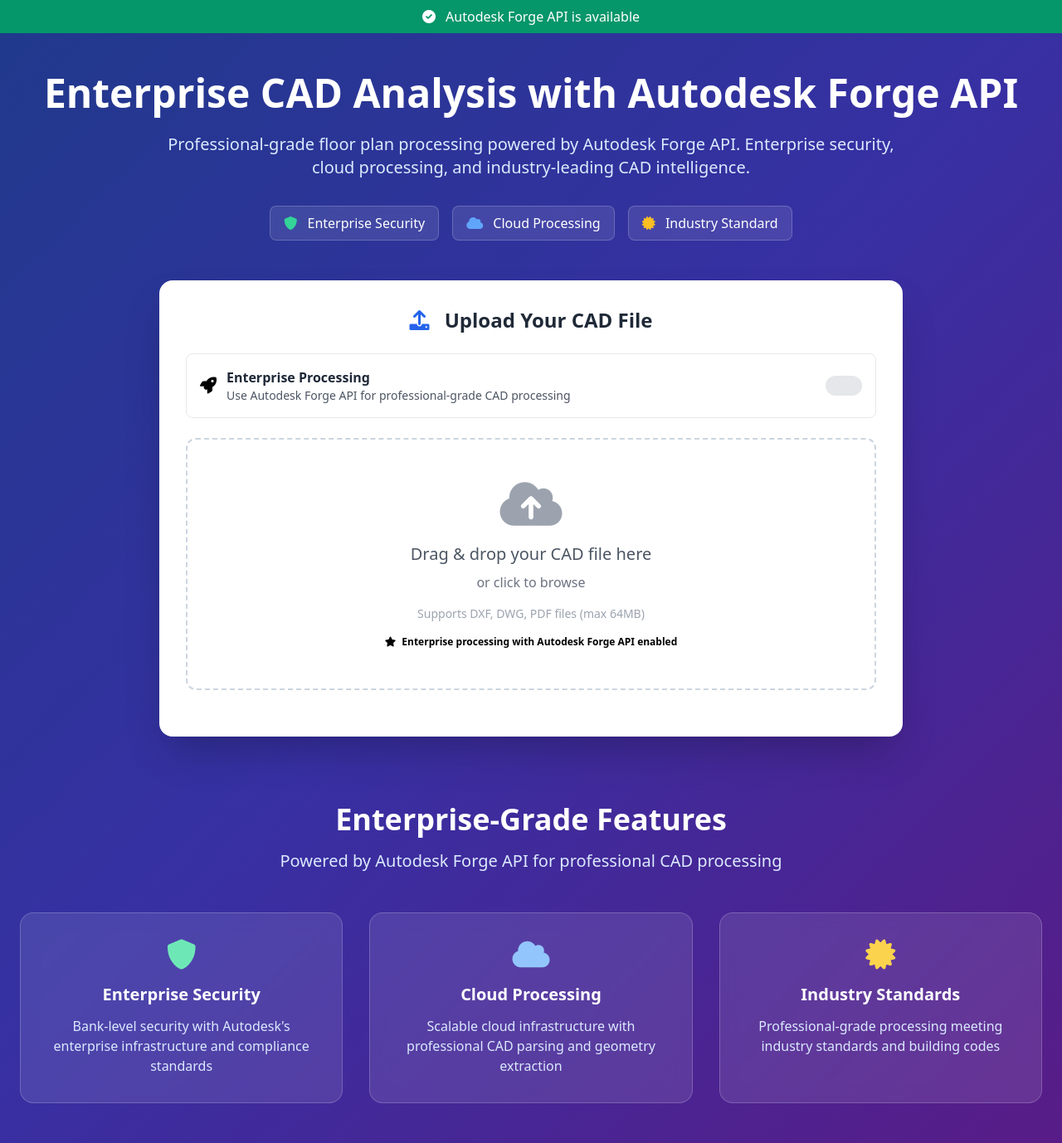
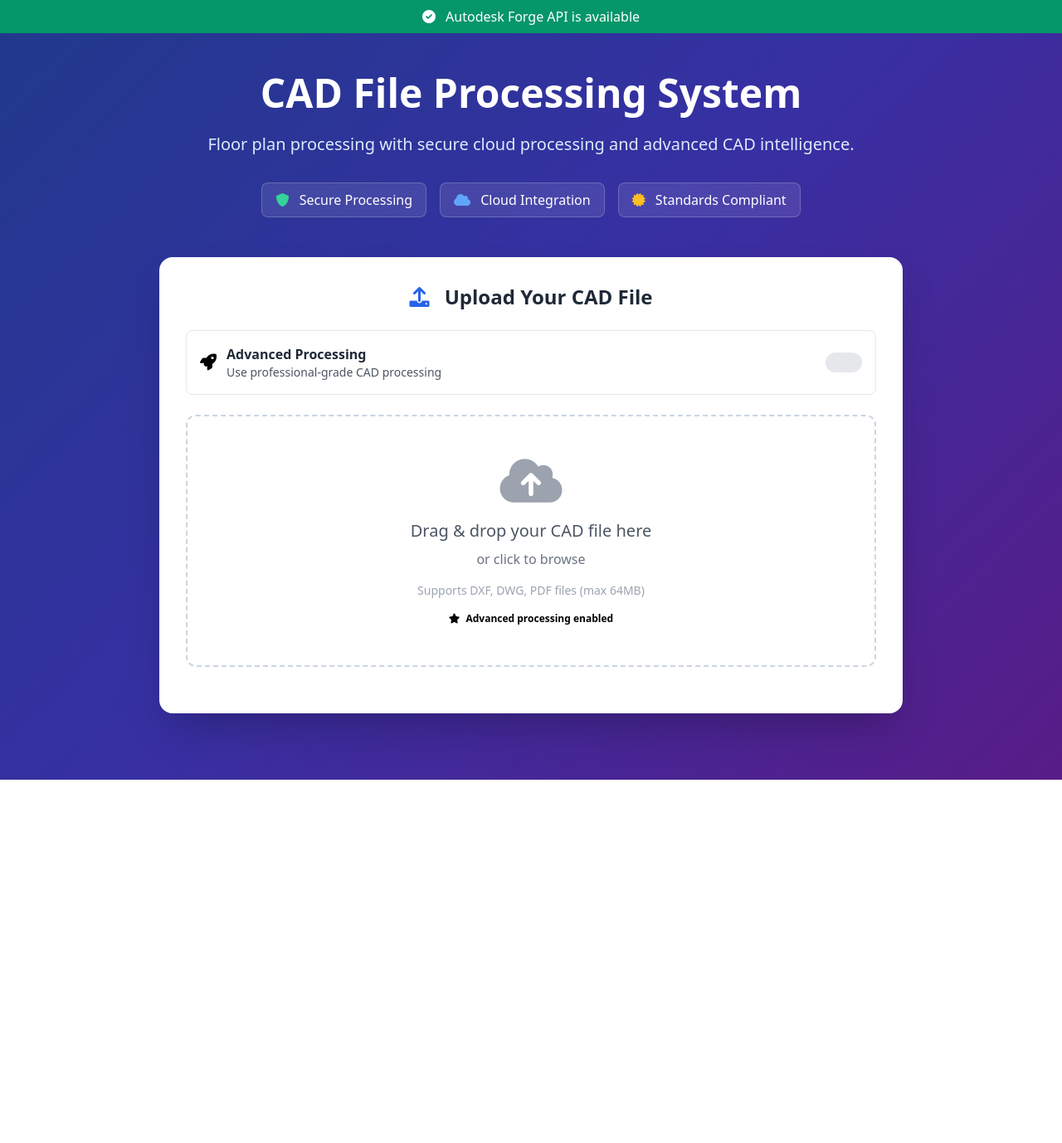
Before and after one commit to rehmanul/CADGinie-August, a Flask app: page / in a window 1280 px wide. Shown: the part 90-1468 px from the top of the page at 83% size. After the commit the page ends 1030 px from the top, so only its background shows below. Run offline with Flask 3, Linux system fonts and the light colour scheme; data that the repository does not hold is empty; some libraries are stand-ins or nearby versions.

Commit message:
Fix Forge API endpoint and simplify UI text

```diff
--- a/src/processors/autodesk_forge_processor.py
+++ b/src/processors/autodesk_forge_processor.py
@@ -23,7 +23,7 @@
         self.token_expires = 0
 
         # Forge API endpoints
-        self.auth_url = f"{self.base_url}/authentication/v1/authenticate"
+        self.auth_url = f"{self.base_url}/authentication/v2/token"
         self.bucket_url = f"{self.base_url}/oss/v2/buckets"
         self.model_derivative_url = f"{self.base_url}/modelderivative/v2"
 
--- a/templates/enhanced_production_index.html
+++ b/templates/enhanced_production_index.html
@@ -80,26 +80,25 @@
         <!-- Hero Section -->
         <div class="text-center mb-12">
             <h2 class="text-5xl font-bold text-white mb-6">
-                Enterprise CAD Analysis with Autodesk Forge API
+                CAD File Processing System
             </h2>
             <p class="text-xl text-blue-100 mb-8 max-w-4xl mx-auto">
-                Professional-grade floor plan processing powered by Autodesk Forge API.
-                Enterprise security, cloud processing, and industry-leading CAD intelligence.
+                Floor plan processing with secure cloud processing and advanced CAD intelligence.
             </p>
 
             <!-- Enterprise Features Badge -->
             <div class="flex justify-center space-x-4 mb-8">
                 <div class="glass-effect rounded-lg px-4 py-2">
                     <i class="fas fa-shield-alt text-green-400 mr-2"></i>
-                    <span class="text-white">Enterprise Security</span>
+                    <span class="text-white">Secure Processing</span>
                 </div>
                 <div class="glass-effect rounded-lg px-4 py-2">
                     <i class="fas fa-cloud text-blue-400 mr-2"></i>
-                    <span class="text-white">Cloud Processing</span>
+                    <span class="text-white">Cloud Integration</span>
                 </div>
                 <div class="glass-effect rounded-lg px-4 py-2">
                     <i class="fas fa-certificate text-yellow-400 mr-2"></i>
-                    <span class="text-white">Industry Standard</span>
+                    <span class="text-white">Standards Compliant</span>
                 </div>
             </div>
         </div>
@@ -118,8 +117,8 @@
                         <div class="flex items-center space-x-3">
                             <i class="fas fa-rocket text-orange-600 text-xl"></i>
                             <div>
-                                <h4 class="font-bold text-gray-800">Enterprise Processing</h4>
-                                <p class="text-sm text-gray-600">Use Autodesk Forge API for professional-grade CAD processing</p>
+                                <h4 class="font-bold text-gray-800">Advanced Processing</h4>
+                                <p class="text-sm text-gray-600">Use professional-grade CAD processing</p>
                             </div>
                         </div>
                         <label class="relative inline-flex items-center cursor-pointer">
@@ -137,7 +136,7 @@
                     <p class="text-sm text-gray-400">Supports DXF, DWG, PDF files (max 64MB)</p>
                     <div class="mt-4 text-xs text-orange-600 font-semibold">
                         <i class="fas fa-star mr-1"></i>
-                        Enterprise processing with Autodesk Forge API enabled
+                        Advanced processing enabled
                     </div>
                     <input type="file" id="fileInput" class="hidden" accept=".dxf,.dwg,.pdf">
                 </div>
@@ -153,7 +152,7 @@
                                 <div id="forgeProcessingInfo" class="hidden mt-2">
                                     <span class="inline-flex items-center px-2 py-1 rounded-full text-xs font-medium bg-orange-100 text-orange-800">
                                         <i class="fas fa-rocket mr-1"></i>
-                                        Enterprise Processing Enabled
+                                        Advanced Processing Enabled
                                     </span>
                                 </div>
                             </div>
@@ -355,33 +354,7 @@
             </div>
         </div>
 
-        <!-- Enterprise Features Section -->
-        <section id="enterprise" class="mt-20">
-            <div class="text-center mb-12">
-                <h3 class="text-4xl font-bold text-white mb-4">Enterprise-Grade Features</h3>
-                <p class="text-xl text-blue-100">Powered by Autodesk Forge API for professional CAD processing</p>
-            </div>
 
-            <div class="grid md:grid-cols-3 gap-8">
-                <div class="glass-effect rounded-2xl p-8 text-center">
-                    <i class="fas fa-shield-alt text-4xl text-green-300 mb-4"></i>
-                    <h4 class="text-xl font-bold text-white mb-3">Enterprise Security</h4>
-                    <p class="text-blue-100">Bank-level security with Autodesk's enterprise infrastructure and compliance standards</p>
-                </div>
-
-                <div class="glass-effect rounded-2xl p-8 text-center">
-                    <i class="fas fa-cloud text-4xl text-blue-300 mb-4"></i>
-                    <h4 class="text-xl font-bold text-white mb-3">Cloud Processing</h4>
-                    <p class="text-blue-100">Scalable cloud infrastructure with professional CAD parsing and geometry extraction</p>
-                </div>
-
-                <div class="glass-effect rounded-2xl p-8 text-center">
-                    <i class="fas fa-certificate text-4xl text-yellow-300 mb-4"></i>
-                    <h4 class="text-xl font-bold text-white mb-3">Industry Standards</h4>
-                    <p class="text-blue-100">Professional-grade processing meeting industry standards and building codes</p>
-                </div>
-            </div>
-        </section>
     </main>
 
     <!-- JavaScript -->
```
